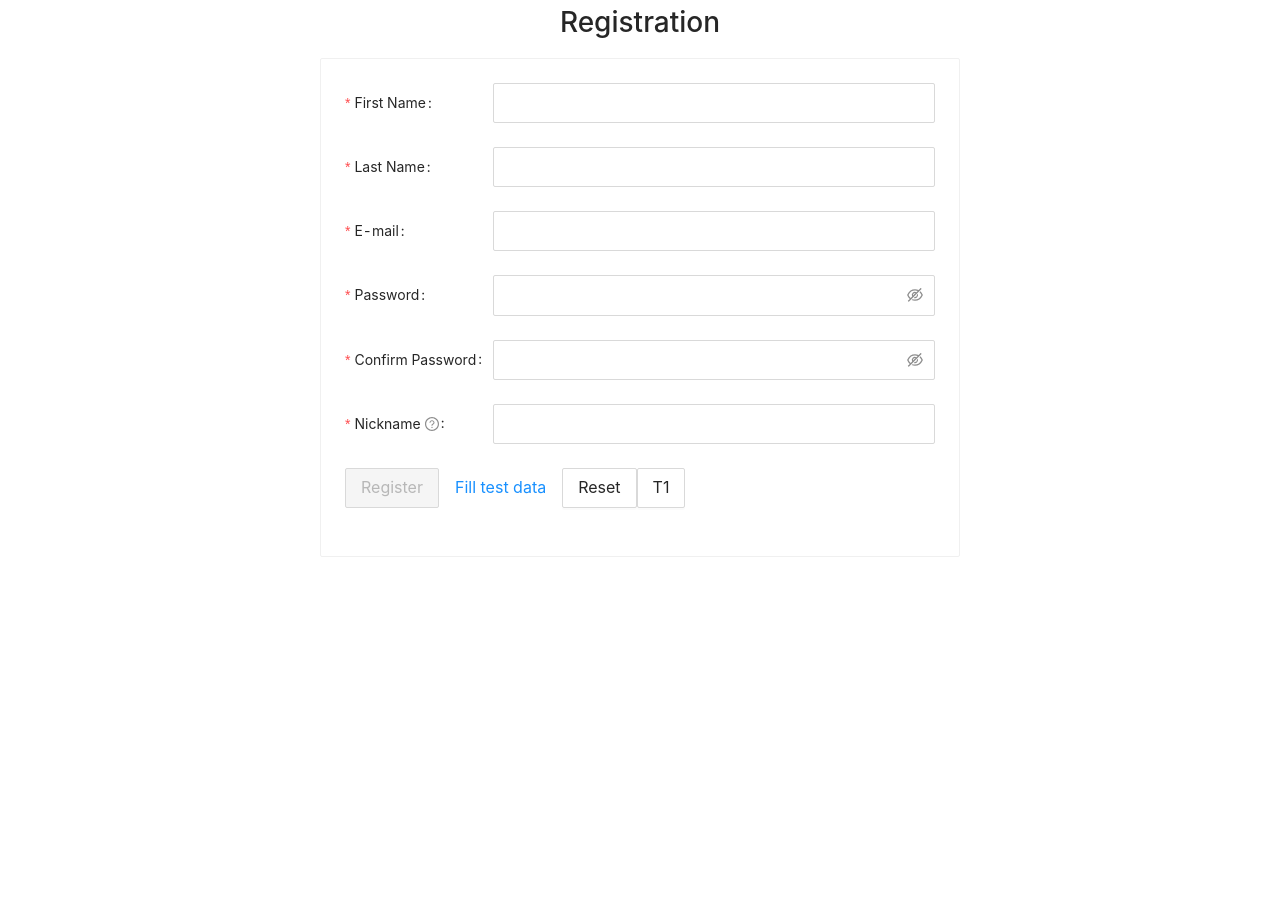
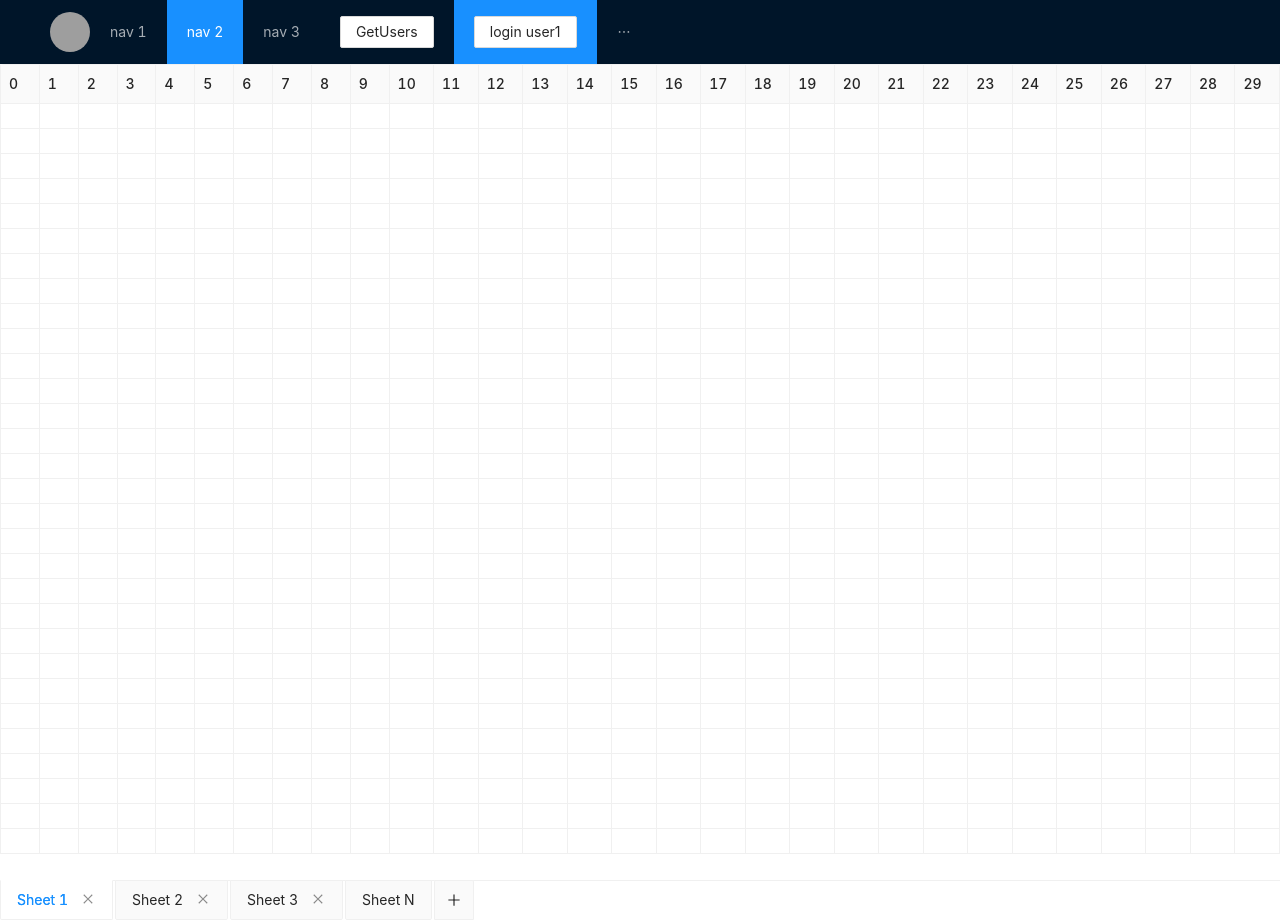
Before and after one commit to AlexGitH/excel-test, a React (Create React App) app in the folder client/: page / in a window 1280 px wide. Before the commit the page ends 800 px from the top, so only its background shows below. Built offline with nearby package versions, Linux system fonts and the light colour scheme; grey boxes are pictures that could not be loaded; what debounce-promise would draw is missing.

Commit message:
Switch app to spreadsheet page;

```diff
--- a/client/src/App.js
+++ b/client/src/App.js
@@ -38,20 +38,21 @@ function App() {
     <Provider store={store}>
       <div className="App">
         {/* <UserInfo /> */}
-        {/* <Row justify="center" align="middle" style={{ minHeight: '100vh' }}> */}
-        <Row justify="center" style={{ minHeight: '100vh' }}>
-          {/* <Col span={8} > */}
+
+
+        {/* <Row justify="center" style={{ minHeight: '100vh' }}>
           <Col xs={24} sm={22} md={18} lg={16} xl={12} >
-            {/* <h1 align="center" > Login </h1>
-            <CNormalLoginForm /> */}
+            // TODO: add Routes
+            <h1 align="center" > Login </h1>
+            <CNormalLoginForm />
 
             <h1 align="center" > Registration </h1>
             <CRegistrationForm />
 
           </Col>
-        </Row>
+        </Row> */}
 
-        {/* <CDocumentEditor /> */}
+        <CDocumentEditor />
       </div>
     </Provider>
   );
```
